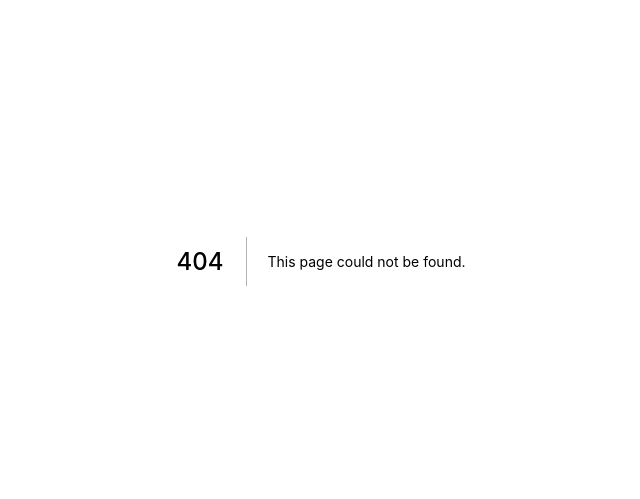
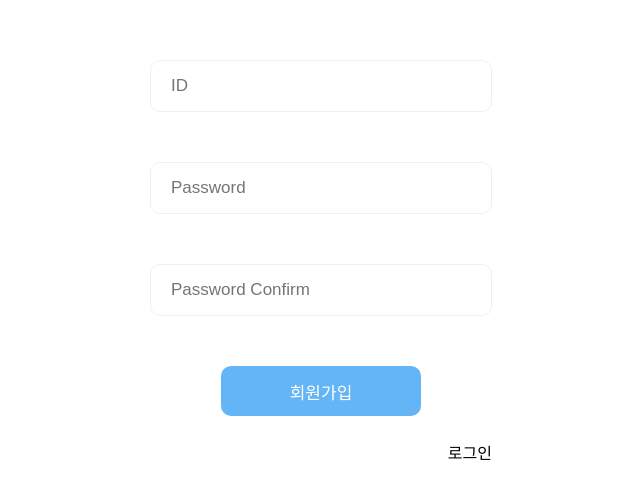
Before and after one commit to sungyun6789/prisma-login, a Next.js app: page /signup in a window 1280 px wide. Before the commit this address had no page. Shown: the part 139-638 px from the top of the page, without its empty margins (319-959 px from the left). Built offline with nearby package versions, Linux system fonts and the light colour scheme.

Commit message:
style: siginup page layout

```diff
--- /dev/null
+++ b/pages/signup.tsx
@@ -0,0 +1,84 @@
+import { FormEvent } from 'react';
+
+import styled from '@emotion/styled';
+import { NextPage } from 'next';
+
+const SignIn: NextPage = () => {
+  const handleSubmut = (e: FormEvent<HTMLFormElement>) => {
+    e.preventDefault();
+  };
+
+  return (
+    <Main>
+      <form onSubmit={handleSubmut}>
+        <Input name="id" type="text" placeholder="ID" />
+        <Input name="password" type="password" placeholder="Password" />
+        <Input name="password" type="password" placeholder="Password Confirm" />
+        <ButtonWrapper>
+          <button type="submit">회원가입</button>
+        </ButtonWrapper>
+        <span>로그인</span>
+      </form>
+    </Main>
+  );
+};
+
+export default SignIn;
+
+const Main = styled.main`
+  display: flex;
+  justify-content: center;
+  align-items: center;
+
+  width: 1000px;
+  height: 100vh;
+  margin: 0 auto;
+
+  span {
+    display: flex;
+    justify-content: flex-end;
+    margin-top: 30px;
+    cursor: pointer;
+  }
+`;
+
+const Input = styled.input`
+  display: block;
+  width: 300px;
+  height: 50px;
+
+  padding: 0 20px;
+  margin-bottom: 50px;
+
+  border: 1px solid #f0f0f0;
+  border-radius: 10px;
+
+  font-size: 17px;
+  &:focus {
+    outline: none;
+  }
+`;
+
+const ButtonWrapper = styled.article`
+  display: flex;
+  justify-content: center;
+
+  button {
+    width: 200px;
+    height: 50px;
+
+    color: white;
+    background-color: #64b5f6;
+
+    border: none;
+    border-radius: 10px;
+
+    font-size: 17px;
+
+    transition: 0.3s;
+    :hover {
+      background-color: #2196f3;
+    }
+    cursor: pointer;
+  }
+`;
```
